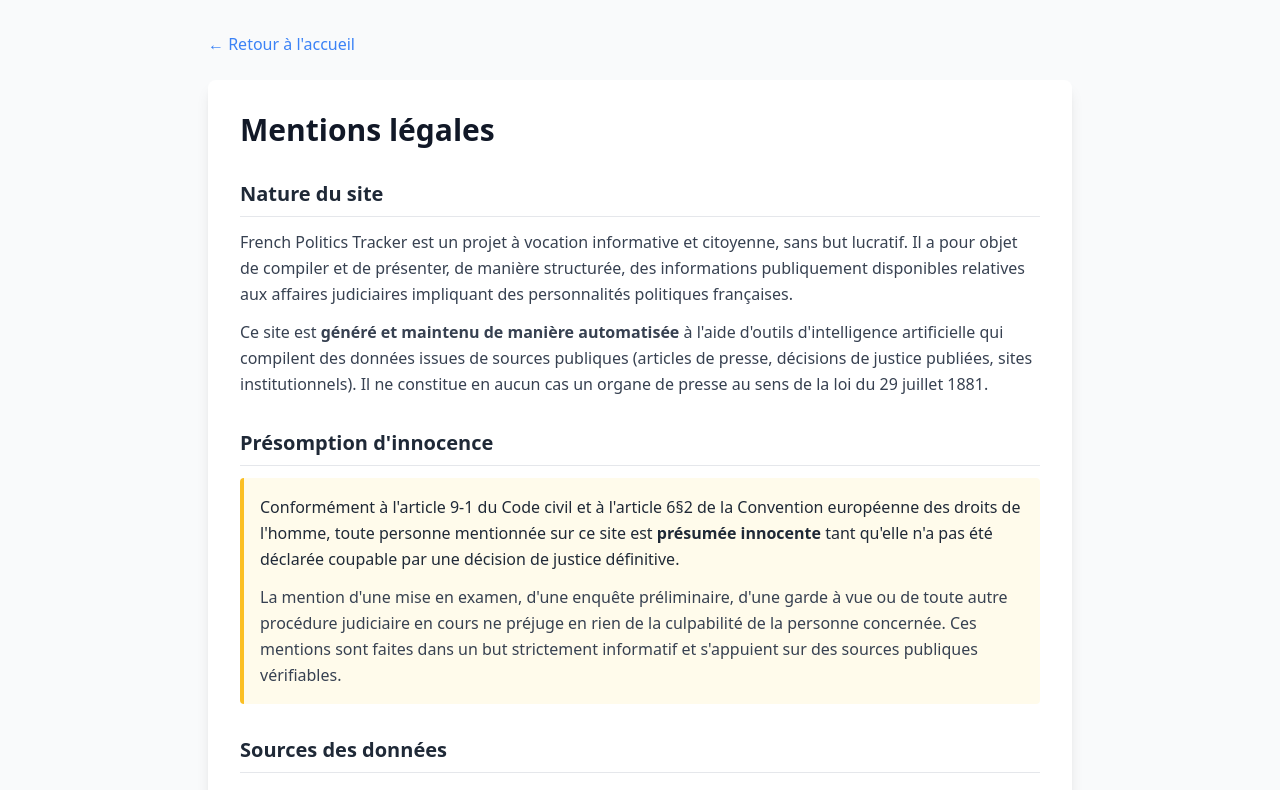
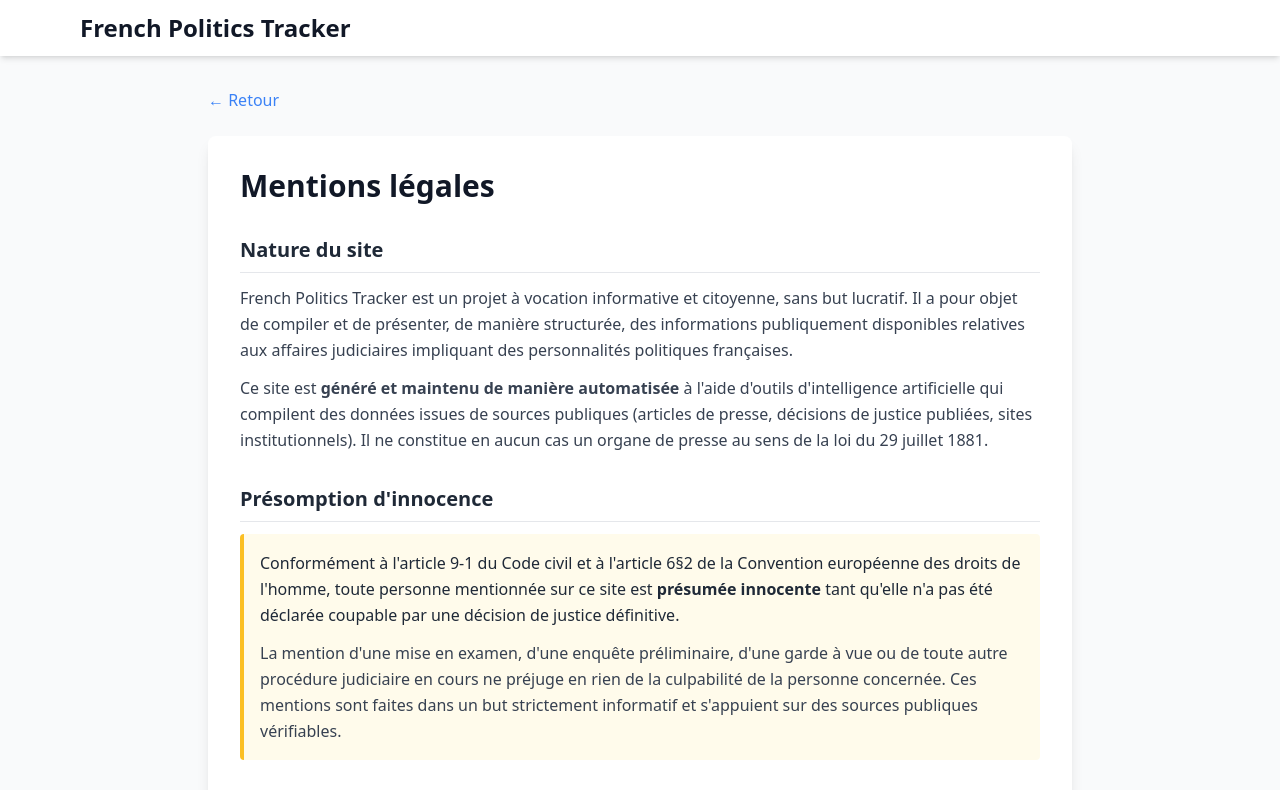
Before and after one commit to bennetradim-code/frenchpolitics, a React (Vite) app: page /mentions-legales in a window 1280 px wide. Shown: the top 790 px of the page. Built offline with nearby package versions, Linux system fonts and the light colour scheme.

Commit message:
Add persistent header and back navigation
Global site header visible on all pages with link to homepage.
Replace "Retour à l'accueil" links with browser-back navigation
so users return to the previous page instead of always going home.

Co-Authored-By: Claude Opus 4.6 <noreply@anthropic.com>

```diff
--- a/src/App.jsx
+++ b/src/App.jsx
@@ -36,12 +36,9 @@ function HomePage() {
 
   return (
     <>
-      <header className="bg-white shadow">
-        <div className="max-w-6xl mx-auto px-4 py-8">
-          <Link to="/" className="text-4xl font-bold text-gray-900 hover:text-blue-700 transition">
-            French Politics Tracker
-          </Link>
-          <p className="text-gray-600 mt-2">Suivi complet des partis politiques français et des affaires judiciaires des personnalités politiques</p>
+      <div className="bg-white shadow">
+        <div className="max-w-6xl mx-auto px-4 py-6">
+          <p className="text-gray-600 mt-1">Suivi complet des partis politiques français et des affaires judiciaires des personnalités politiques</p>
 
           <div className="bg-amber-50 border border-amber-200 rounded-lg p-3 mt-4 text-xs text-amber-800 leading-relaxed">
             <strong>Avertissement :</strong> Ce site est un projet informatif généré et maintenu de manière automatisée
@@ -81,7 +78,7 @@ function HomePage() {
             </Link>
           </div>
         </div>
-      </header>
+      </div>
 
       <main className="max-w-6xl mx-auto px-4 py-8">
         <SearchBar searchTerm={searchTerm} onSearchChange={setSearchTerm} politicians={politicians} />
@@ -111,6 +108,13 @@ function App() {
   return (
     <div className="min-h-screen bg-gradient-to-br from-blue-50 to-indigo-100">
       <ScrollToTop />
+      <header className="bg-white shadow-md">
+        <div className="max-w-6xl mx-auto px-4 py-3">
+          <Link to="/" className="text-2xl font-bold text-gray-900 hover:text-blue-700 transition">
+            French Politics Tracker
+          </Link>
+        </div>
+      </header>
       <Routes>
         <Route path="/" element={<HomePage />} />
         <Route path="/politician/:id" element={<PoliticianDetail />} />
--- a/src/components/Classement.jsx
+++ b/src/components/Classement.jsx
@@ -1,5 +1,5 @@
 import { useMemo, useState, useEffect, useRef, useCallback } from 'react'
-import { Link } from 'react-router-dom'
+import { Link, useNavigate } from 'react-router-dom'
 import { politicians as politiciansData, getPartyById } from '../data/frenchPolitics'
 import { computeSeverityScore } from '../utils/severityScore'
 import PoliticianAvatar from './PoliticianAvatar'
@@ -8,6 +8,7 @@ import SeverityStamp from './SeverityStamp'
 const PAGE_SIZE = 30
 
 export default function Classement() {
+  const navigate = useNavigate()
   const [visibleCount, setVisibleCount] = useState(PAGE_SIZE)
   const sentinelRef = useRef(null)
 
@@ -45,9 +46,9 @@ export default function Classement() {
 
   return (
     <main className="max-w-4xl mx-auto px-4 py-8">
-      <Link to="/" className="inline-flex items-center text-blue-500 hover:text-blue-700 mb-6 font-medium transition">
-        &larr; Retour à l'accueil
-      </Link>
+      <button onClick={() => navigate(-1)} className="inline-flex items-center text-blue-500 hover:text-blue-700 mb-6 font-medium transition cursor-pointer">
+        &larr; Retour
+      </button>
 
       <div className="bg-white rounded-lg shadow-lg overflow-hidden">
         <div className="p-6 border-b">
--- a/src/components/MentionsLegales.jsx
+++ b/src/components/MentionsLegales.jsx
@@ -1,11 +1,13 @@
-import { Link } from 'react-router-dom'
+import { Link, useNavigate } from 'react-router-dom'
 
 export default function MentionsLegales() {
+  const navigate = useNavigate()
+
   return (
     <main className="max-w-4xl mx-auto px-4 py-8">
-      <Link to="/" className="inline-flex items-center text-blue-500 hover:text-blue-700 mb-6 font-medium transition">
-        &larr; Retour à l'accueil
-      </Link>
+      <button onClick={() => navigate(-1)} className="inline-flex items-center text-blue-500 hover:text-blue-700 mb-6 font-medium transition cursor-pointer">
+        &larr; Retour
+      </button>
 
       <div className="bg-white rounded-lg shadow-lg overflow-hidden">
         <div className="p-8">
--- a/src/components/PartyDetail.jsx
+++ b/src/components/PartyDetail.jsx
@@ -1,4 +1,4 @@
-import { useParams, Link } from 'react-router-dom'
+import { useParams, Link, useNavigate } from 'react-router-dom'
 import { parties, getPoliticiansByParty, getPartyStats } from '../data/frenchPolitics'
 import { computeSeverityScore, computePartySeverity, getSeverityColor } from '../utils/severityScore'
 import PoliticianAvatar from './PoliticianAvatar'
@@ -7,6 +7,7 @@ import SeverityStamp from './SeverityStamp'
 
 export default function PartyDetail() {
   const { id } = useParams()
+  const navigate = useNavigate()
   const party = parties.find(p => p.id === id)
 
   if (!party) {
@@ -45,9 +46,9 @@ export default function PartyDetail() {
 
   return (
     <main className="max-w-4xl mx-auto px-4 py-8">
-      <Link to="/" className="inline-flex items-center text-blue-500 hover:text-blue-700 mb-6 font-medium transition">
-        &larr; Retour à l'accueil
-      </Link>
+      <button onClick={() => navigate(-1)} className="inline-flex items-center text-blue-500 hover:text-blue-700 mb-6 font-medium transition cursor-pointer">
+        &larr; Retour
+      </button>
 
       <div className="bg-white rounded-lg shadow-lg overflow-hidden">
         {/* En-tête du parti */}
--- a/src/components/PoliticianDetail.jsx
+++ b/src/components/PoliticianDetail.jsx
@@ -1,4 +1,4 @@
-import { useParams, Link } from 'react-router-dom'
+import { useParams, Link, useNavigate } from 'react-router-dom'
 import { politicians, getPartyById } from '../data/frenchPolitics'
 import SeverityStamp from './SeverityStamp'
 import { parsePenalty } from '../utils/penaltyParser'
@@ -6,6 +6,7 @@ import PoliticianAvatar from './PoliticianAvatar'
 
 export default function PoliticianDetail() {
   const { id } = useParams()
+  const navigate = useNavigate()
   const politician = politicians.find(p => p.id === Number(id))
 
   if (!politician) {
@@ -54,9 +55,9 @@ export default function PoliticianDetail() {
 
   return (
     <main className="max-w-4xl mx-auto px-4 py-8">
-      <Link to="/" className="inline-flex items-center text-blue-500 hover:text-blue-700 mb-6 font-medium transition">
-        &larr; Retour à la liste
-      </Link>
+      <button onClick={() => navigate(-1)} className="inline-flex items-center text-blue-500 hover:text-blue-700 mb-6 font-medium transition cursor-pointer">
+        &larr; Retour
+      </button>
 
       <div className="bg-white rounded-lg shadow-lg overflow-hidden">
         {/* Hero */}
```
